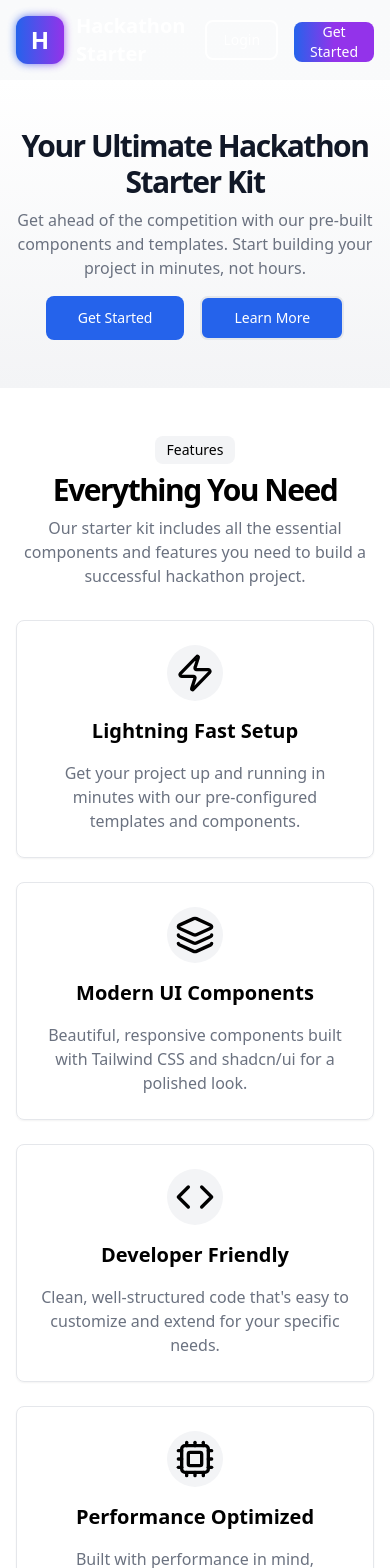
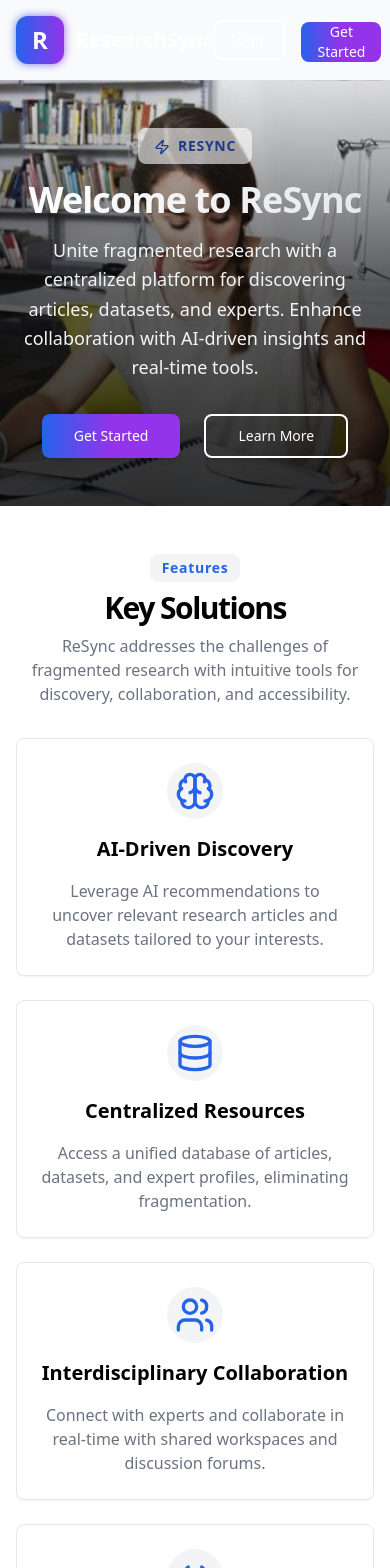
Before and after one commit to kunalpro379/invictus-25, a React (Vite) app in the folder frontend/: page / in a window 390 px wide. Shown: the top 1568 px of the page. Built offline with nearby package versions, Linux system fonts and the light colour scheme.

Commit message:
Done with landing pages

```diff
--- a/frontend/src/components/landing-page/feature-section.jsx
+++ b/frontend/src/components/landing-page/feature-section.jsx
@@ -1,39 +1,40 @@
-import { Code, Cpu, Layers, Zap } from "lucide-react"
+import { Code, Database, Users, Brain } from "lucide-react";
 
 export function FeatureSection() {
   const features = [
     {
-      icon: <Zap className="h-10 w-10 text-primary" />,
-      title: "Lightning Fast Setup",
-      description: "Get your project up and running in minutes with our pre-configured templates and components.",
+      icon: <Brain className="h-10 w-10 text-blue-600" />,
+      title: "AI-Driven Discovery",
+      description: "Leverage AI recommendations to uncover relevant research articles and datasets tailored to your interests.",
     },
     {
-      icon: <Layers className="h-10 w-10 text-primary" />,
-      title: "Modern UI Components",
-      description: "Beautiful, responsive components built with Tailwind CSS and shadcn/ui for a polished look.",
+      icon: <Database className="h-10 w-10 text-blue-600" />,
+      title: "Centralized Resources",
+      description: "Access a unified database of articles, datasets, and expert profiles, eliminating fragmentation.",
     },
     {
-      icon: <Code className="h-10 w-10 text-primary" />,
-      title: "Developer Friendly",
-      description: "Clean, well-structured code that's easy to customize and extend for your specific needs.",
+      icon: <Users className="h-10 w-10 text-blue-600" />,
+      title: "Interdisciplinary Collaboration",
+      description: "Connect with experts and collaborate in real-time with shared workspaces and discussion forums.",
     },
     {
-      icon: <Cpu className="h-10 w-10 text-primary" />,
-      title: "Performance Optimized",
-      description: "Built with performance in mind, ensuring your application runs smoothly even under load.",
+      icon: <Code className="h-10 w-10 text-blue-600" />,
+      title: "Scalable & Secure",
+      description: "Built for scalability and data privacy, supporting a growing research community safely.",
     },
-  ]
+  ];
 
   return (
-    <section className="text-black w-full py-12 md:py-24 lg:py-32 bg-white">
+    <section className="w-full py-12 md:py-24 lg:py-32 bg-white text-black">
       <div className="container px-4 md:px-6 mx-auto">
         <div className="flex flex-col items-center justify-center space-y-4 text-center">
           <div className="space-y-2">
-            <div className="inline-block rounded-lg bg-gray-100 px-3 py-1 text-sm">Features</div>
-            <h2 className="text-3xl font-bold tracking-tighter md:text-4xl">Everything You Need</h2>
+            <div className="inline-block rounded-lg bg-gray-100 px-3 py-1 text-sm font-semibold tracking-wider text-blue-600">
+              Features
+            </div>
+            <h2 className="text-3xl font-bold tracking-tighter md:text-4xl">Key Solutions</h2>
             <p className="max-w-[900px] text-gray-500 md:text-xl/relaxed lg:text-base/relaxed xl:text-xl/relaxed">
-              Our starter kit includes all the essential components and features you need to build a successful
-              hackathon project.
+              ReSync addresses the challenges of fragmented research with intuitive tools for discovery, collaboration, and accessibility.
             </p>
           </div>
         </div>
@@ -51,5 +52,5 @@ export function FeatureSection() {
         </div>
       </div>
     </section>
-  )
+  );
 }
--- a/frontend/src/components/landing-page/footer.jsx
+++ b/frontend/src/components/landing-page/footer.jsx
@@ -6,20 +6,20 @@ export function Footer() {
       <div className="container px-4 md:px-6 mx-auto">
         <div className="grid grid-cols-1 gap-8 md:grid-cols-4">
           <div className="space-y-4">
-            <h3 className="text-lg font-medium">Hackathon Starter</h3>
+            <h3 className="text-lg font-medium">ReSync</h3>
             <p className="text-sm text-gray-500">
-              Modern, responsive components for your next hackathon project.
+              A centralized platform for research collaboration and discovery.
             </p>
             <div className="flex space-x-4">
-              <a href="#" className="text-gray-500 hover:text-primary">
+              <a href="#" className="text-gray-500 hover:text-blue-600">
                 <Github className="h-5 w-5" />
                 <span className="sr-only">GitHub</span>
               </a>
-              <a href="#" className="text-gray-500 hover:text-primary">
+              <a href="#" className="text-gray-500 hover:text-blue-600">
                 <Twitter className="h-5 w-5" />
                 <span className="sr-only">Twitter</span>
               </a>
-              <a href="#" className="text-gray-500 hover:text-primary">
+              <a href="#" className="text-gray-500 hover:text-blue-600">
                 <Linkedin className="h-5 w-5" />
                 <span className="sr-only">LinkedIn</span>
               </a>
@@ -29,22 +29,22 @@ export function Footer() {
             <h3 className="text-sm font-medium">Resources</h3>
             <ul className="space-y-2 text-sm">
               <li>
-                <a href="#" className="text-gray-500 hover:text-primary">
+                <a href="#" className="text-gray-500 hover:text-blue-600">
                   Documentation
                 </a>
               </li>
               <li>
-                <a href="#" className="text-gray-500 hover:text-primary">
+                <a href="#" className="text-gray-500 hover:text-blue-600">
                   Components
                 </a>
               </li>
               <li>
-                <a href="#" className="text-gray-500 hover:text-primary">
+                <a href="#" className="text-gray-500 hover:text-blue-600">
                   Examples
                 </a>
               </li>
               <li>
-                <a href="#" className="text-gray-500 hover:text-primary">
+                <a href="#" className="text-gray-500 hover:text-blue-600">
                   Templates
                 </a>
               </li>
@@ -54,22 +54,22 @@ export function Footer() {
             <h3 className="text-sm font-medium">Company</h3>
             <ul className="space-y-2 text-sm">
               <li>
-                <a href="#" className="text-gray-500 hover:text-primary">
+                <a href="#" className="text-gray-500 hover:text-blue-600">
                   About
                 </a>
               </li>
               <li>
-                <a href="#" className="text-gray-500 hover:text-primary">
+                <a href="#" className="text-gray-500 hover:text-blue-600">
                   Blog
                 </a>
               </li>
               <li>
-                <a href="#" className="text-gray-500 hover:text-primary">
+                <a href="#" className="text-gray-500 hover:text-blue-600">
                   Careers
                 </a>
               </li>
               <li>
-                <a href="#" className="text-gray-500 hover:text-primary">
+                <a href="#" className="text-gray-500 hover:text-blue-600">
                   Contact
                 </a>
               </li>
@@ -79,17 +79,17 @@ export function Footer() {
             <h3 className="text-sm font-medium">Legal</h3>
             <ul className="space-y-2 text-sm">
               <li>
-                <a href="#" className="text-gray-500 hover:text-primary">
+                <a href="#" className="text-gray-500 hover:text-blue-600">
                   Privacy Policy
                 </a>
               </li>
               <li>
-                <a href="#" className="text-gray-500 hover:text-primary">
+                <a href="#" className="text-gray-500 hover:text-blue-600">
                   Terms of Service
                 </a>
               </li>
               <li>
-                <a href="#" className="text-gray-500 hover:text-primary">
+                <a href="#" className="text-gray-500 hover:text-blue-600">
                   Cookie Policy
                 </a>
               </li>
@@ -98,10 +98,10 @@ export function Footer() {
         </div>
         <div className="mt-8 border-t pt-8 flex flex-col sm:flex-row justify-between items-center">
           <p className="text-xs text-gray-500">
-            © {new Date().getFullYear()} Hackathon Starter. All rights reserved.
+            © {new Date().getFullYear()} ReSync. All rights reserved.
           </p>
           <p className="text-xs text-gray-500 mt-4 sm:mt-0">
-            Made with ❤️ for developers
+            Made with ❤️ for researchers
           </p>
         </div>
       </div>
--- a/frontend/src/components/landing-page/hero-section.jsx
+++ b/frontend/src/components/landing-page/hero-section.jsx
@@ -1,29 +1,64 @@
-import { Button } from "@/components/ui/button"
+import { Button } from "@/components/ui/button";
+import heroSectionBg from "../../assets/hero-section-bg.jpg"; // Adjust path as needed
+import { motion } from "framer-motion";
+import { Zap } from "lucide-react"; // Adding an icon for the badge
 
 export function HeroSection() {
   return (
-    <section className="text-gray-900 w-full py-12 md:py-24 lg:py-32 xl:py-48 bg-gradient-to-b from-white to-gray-100">
-      <div className="container px-4 md:px-6 mx-auto">
-        <div className="flex flex-col items-center space-y-4 text-center">
-          <div className="space-y-2">
-            <h1 className="text-3xl font-bold tracking-tighter sm:text-4xl md:text-5xl lg:text-6xl/none">
-              Your Ultimate Hackathon Starter Kit
+    <section
+      className="relative w-full py-12 md:py-24 lg:py-32 xl:py-48 bg-cover bg-center overflow-hidden"
+      style={{ backgroundImage: `url(${heroSectionBg})` }}
+    >
+      {/* Gradient Overlay */}
+      <div className="absolute inset-0 bg-gradient-to-t from-black/80 via-black/60 to-transparent z-0"></div>
+
+      <div className="container px-4 md:px-6 mx-auto relative z-10">
+        <div className="flex flex-col items-center space-y-8 text-center text-white">
+          <motion.div
+            initial={{ opacity: 0, y: 20 }}
+            animate={{ opacity: 1, y: 0 }}
+            transition={{ duration: 0.8 }}
+            className="space-y-4"
+          >
+            <motion.div
+              initial={{ scale: 0.8 }}
+              animate={{ scale: 1 }}
+              transition={{ delay: 0.2, duration: 0.5 }}
+              className="bg-white/60 text-blue-900 inline-block rounded-lg bg-blue-100/20 px-4 py-2 text-sm font-semibold tracking-wider text-blue-300 uppercase"
+            >
+              <Zap className="inline-block h-4 w-4 mr-2" />
+              ReSync
+            </motion.div>
+            <h1 className="text-4xl font-extrabold tracking-tight sm:text-5xl md:text-6xl lg:text-7xl/none bg-gradient-to-r from-white to-gray-200 bg-clip-text text-transparent">
+              Welcome to ReSync
             </h1>
-            <p className="mx-auto max-w-[700px] text-gray-500 md:text-xl">
-              Get ahead of the competition with our pre-built components and templates. Start building your project in
-              minutes, not hours.
+            <p className="mx-auto max-w-lg text-lg leading-relaxed text-gray-100 md:text-xl">
+              Unite fragmented research with a centralized platform for discovering articles, datasets, and experts.
+              Enhance collaboration with AI-driven insights and real-time tools.
             </p>
-          </div>
-          <div className="space-x-4">
-            <Button size="lg" className="px-8 bg-blue-600 text-white ">
+          </motion.div>
+          <motion.div
+            initial={{ opacity: 0 }}
+            animate={{ opacity: 1 }}
+            transition={{ delay: 0.6, duration: 0.8 }}
+            className="space-x-6"
+          >
+            <Button
+              size="lg"
+              className="px-8 py-3 bg-gradient-to-r from-blue-600 to-purple-600 text-white hover:from-blue-700 hover:to-purple-700 rounded-lg shadow-md transition-all duration-300"
+            >
               Get Started
             </Button>
-            <Button size="lg" variant="outline" className="px-8 bg-blue-600 text-white ">
+            <Button
+              size="lg"
+              variant="outline"
+              className="px-8 py-3 bg-transparent text-white border-white hover:bg-white hover:text-blue-600 rounded-lg shadow-md transition-all duration-300"
+            >
               Learn More
             </Button>
-          </div>
+          </motion.div>
         </div>
       </div>
     </section>
-  )
+  );
 }
--- a/frontend/src/pages/landing.jsx
+++ b/frontend/src/pages/landing.jsx
@@ -15,65 +15,35 @@ export default function LandingPage() {
     const handleScroll = () => {
       setScrolled(window.scrollY > 20);
     };
-    window.addEventListener('scroll', handleScroll);
-    return () => window.removeEventListener('scroll', handleScroll);
+    window.addEventListener("scroll", handleScroll);
+    return () => window.removeEventListener("scroll", handleScroll);
   }, []);
 
   return (
-    <div className="flex min-h-screen flex-col bg-gradient-to-b from-gray-50 to-white dark:from-gray-900 dark:to-gray-800">
-      <header className={`fixed w-full z-50 transition-all duration-300 ${
-        scrolled
-          ? 'bg-white/80 dark:bg-gray-900/80 backdrop-blur-md shadow-lg'
-          : 'bg-transparent'
-      }`}>
+    <div className="flex min-h-screen flex-col bg-gray-50">
+      <header className={`bg-blue-950 fixed w-full z-50 transition-all duration-300 ${scrolled ? "bg-white/80 shadow-lg" : "bg-transparent"}`}>
         <div className="container mx-auto px-4 h-20 flex items-center justify-between">
           <motion.div whileHover={{ scale: 1.05 }}>
-            <Link
-              to="/"
-              className="flex items-center space-x-3"
-            >
+            <Link to="/" className="flex items-center space-x-3">
               <div className="relative">
                 <div className="absolute inset-0 bg-gradient-to-r from-blue-600 to-purple-600 rounded-xl blur-sm opacity-80" />
                 <div className="relative h-12 w-12 bg-gradient-to-r from-blue-600 to-purple-600 rounded-xl flex items-center justify-center">
-                  <span className="text-2xl font-bold text-white">H</span>
+                  <span className="text-2xl font-bold text-white">R</span>
                 </div>
               </div>
-              <span className={`text-xl font-bold transition-colors duration-300 ${
-                scrolled
-                  ? 'bg-gradient-to-r from-blue-600 to-purple-600 bg-clip-text text-transparent'
-                  : 'text-white'
-              }`}>
-                Hackathon Starter
+              <span className="text-xl font-bold transition-colors duration-300 text-white" >
+                ResearchSync
               </span>
             </Link>
           </motion.div>
 
           <nav className="hidden md:flex items-center space-x-8">
-            {['Features', 'Research Papers', 'Testimonials', 'Pricing'].map((item) => (
-              <motion.div
-                key={item}
-                whileHover={{ scale: 1.05 }}
-                whileTap={{ scale: 0.95 }}
-              >
-                {item === 'Research Papers' ? (
-                  <Link
-                    to="/research-papers"
-                    className={`text-sm font-medium transition-colors duration-300 ${
-                      scrolled
-                        ? 'text-gray-600 hover:text-blue-600 dark:text-gray-300 dark:hover:text-blue-400'
-                        : 'text-white/90 hover:text-white'
-                    }`}
-                  >
-                    {item}
-                  </Link>
-                ) : (
+            {["Features", "Testimonials", "Pricing", "Contact Us"].map((item) => (
+              <motion.div key={item} whileHover={{ scale: 1.05 }} whileTap={{ scale: 0.95 }}>
+                {(
                   <a
                     href={`#${item.toLowerCase()}`}
-                    className={`text-sm font-medium transition-colors duration-300 ${
-                      scrolled
-                        ? 'text-gray-600 hover:text-blue-600 dark:text-gray-300 dark:hover:text-blue-400'
-                        : 'text-white/90 hover:text-white'
-                    }`}
+                    className={`text-sm font-medium transition-colors duration-300 ${scrolled ? "text-gray-400 hover:text-blue-400" : "text-white/90 hover:text-white"}`}
                   >
                     {item}
                   </a>
@@ -87,13 +57,9 @@ export default function LandingPage() {
               <Link to="/login">
                 <Button
                   variant="outline"
-                  className={`border-2 transition-colors duration-300 ${
-                    scrolled
-                      ? 'border-gray-300 text-white hover:bg-white/10'
-                      : 'border-white text-white hover:bg-white/10'
-                  }`}
+                  className={`border-2 transition-colors duration-300 ${scrolled ? "border-gray-300 text-gray-100 hover:bg-gray-100" : "border-white text-white hover:bg-white/10"}`}
                 >
-                  <span>Login</span>
+                  Login
                 </Button>
               </Link>
             </motion.div>
@@ -112,7 +78,7 @@ export default function LandingPage() {
       <main className="flex-1 pt-20">
         <HeroSection />
         <div className="relative">
-          <div className="absolute inset-0 bg-gradient-to-b from-blue-50 to-white dark:from-gray-800 dark:to-gray-900 -skew-y-3 -z-10 transform" />
+          <div className="absolute inset-0 bg-gradient-to-b from-white to-gray-50 -skew-y-3 -z-10 transform" />
           <FeatureSection />
         </div>
         <TestimonialSection />
```
Also changed, not shown: frontend/src/components/landing-page/cta-section.jsx (+11 -9 lines), frontend/src/components/landing-page/testimonial-section.jsx (+26 -32 lines), frontend/src/assets/hero-section-bg.jpg (added).
